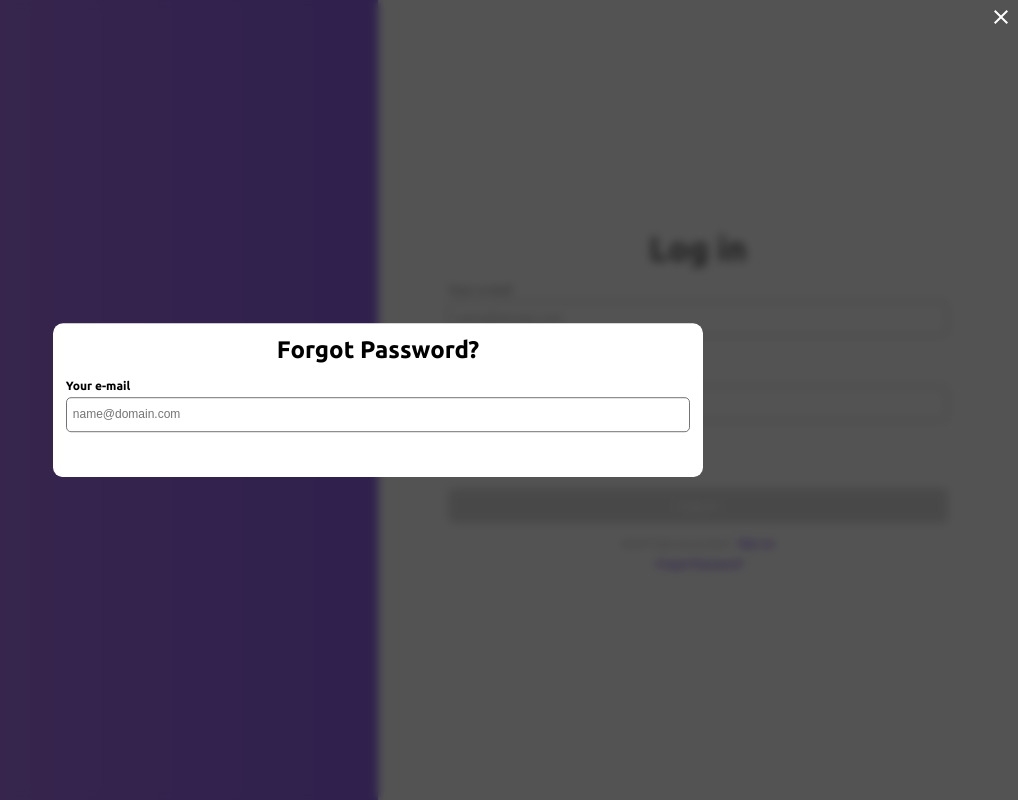
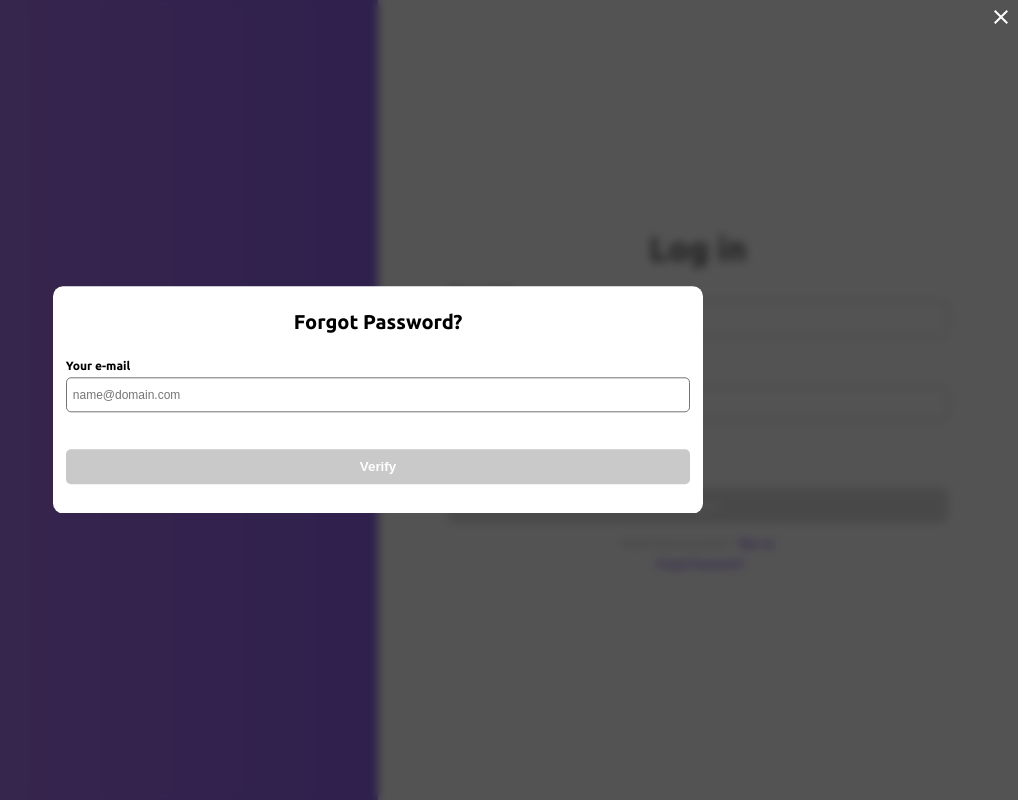
Before and after one commit to DevelopedBy-Siva/chat-with-me, a React (Create React App) app in the folder Web-App/: page /sign-in/forgot-password in a window 1280 px wide. Shown: the whole page, without its empty margins (262-1280 px from the left). Built offline with nearby package versions, Linux system fonts and the light colour scheme.

Commit message:
React WebApp: Implement ForgotPassword Page

```diff
--- a/Web-App/src/Components/ButtonContainer.js
+++ b/Web-App/src/Components/ButtonContainer.js
@@ -6,6 +6,7 @@ export default function ButtonContainer({
   width = "100%",
   height = "35px",
   marginBottom = "15px",
+  marginTop = "none",
   borderRadius = "5px",
   ...rest
 }) {
@@ -16,6 +17,7 @@ export default function ButtonContainer({
       height={height}
       borderRadius={borderRadius}
       marginBottom={marginBottom}
+      marginTop={marginTop}
       {...rest}
     >
       {label}
@@ -29,6 +31,7 @@ const Button = styled.button`
   border-radius: ${({ borderRadius }) => borderRadius};
   border: none;
   margin-bottom: ${({ marginBottom }) => marginBottom};
+  margin-top: ${({ marginTop }) => marginTop};
   font-weight: 700;
   color: white;
   cursor: ${({ disabled, isLoading }) =>
--- /dev/null
+++ b/Web-App/src/Components/ForgotPassword_ChangePassword.js
@@ -0,0 +1,5 @@
+import React from "react";
+
+export default function ForgotPassword_ChangePassword() {
+  return <div>ForgotPassword_ChangePassword</div>;
+}
--- /dev/null
+++ b/Web-App/src/Components/ForgotPassword_Home.js
@@ -0,0 +1,97 @@
+import { useRef, useEffect } from "react";
+import styled from "styled-components";
+import ButtonContainer from "../components/ButtonContainer";
+import InputContainer from "../components/InputContainer";
+import { FORGOT_PSWD_SCREEN as SCREEN } from "../utils/Screens";
+import {
+  AllowedInputFields,
+  emailValidation,
+  inputChanges,
+  validationColor,
+  errorVisibility,
+} from "../utils/InputHandler";
+
+export default function ForgotPassword_Home({
+  verify,
+  serverResponse,
+  info,
+  setInfo,
+  btnActive,
+  setBtnActive,
+}) {
+  const emailInputRef = useRef(null);
+  const emailErrorRef = useRef(null);
+
+  useEffect(() => {
+    emailInputRef.current.focus();
+  }, []);
+
+  useEffect(() => {
+    const { email } = info;
+    const { isValid, message } = emailValidation(email);
+
+    if (email) {
+      const { error } = validationColor;
+
+      if (isValid) errorVisibility(emailInputRef, emailErrorRef);
+      else errorVisibility(emailInputRef, emailErrorRef, error, error, message);
+    }
+    isValid ? setBtnActive(false) : setBtnActive(true);
+  }, [info.email]);
+
+  const handleInputChange = (e, type) => {
+    const allowedFields = [
+      AllowedInputFields.EMAIL,
+      AllowedInputFields.PASSWORD,
+      AllowedInputFields.CONFIRM_PASSWORD,
+    ];
+    const data = inputChanges(e, type, info, allowedFields);
+    setInfo(data);
+  };
+
+  const handleBtnSubmit = () => {
+    return serverResponse.loading ? true : btnActive;
+  };
+
+  return (
+    <Container>
+      <Title>Forgot Password?</Title>
+      <Form onSubmit={(e) => verify(e, SCREEN.VEIRFY_CODE)}>
+        <InputContainer
+          title="Your e-mail"
+          inputRef={emailInputRef}
+          errorRef={emailErrorRef}
+          placeholder="name@domain.com"
+          name="email"
+          type="email"
+          spellCheck="false"
+          autoComplete="off"
+          disabled={serverResponse.loading}
+          errorMessage={serverResponse.error}
+          onInput={(e) => handleInputChange(e, "email")}
+        />
+        <ButtonContainer
+          type="submit"
+          label="Verify"
+          marginTop="5px"
+          marginBottom="10px"
+          disabled={handleBtnSubmit()}
+        />
+      </Form>
+    </Container>
+  );
+}
+
+const Container = styled.div`
+  width: 100%;
+`;
+
+const Form = styled.form``;
+
+const Title = styled.h1`
+  text-align: center;
+  font-weight: 700;
+  font-size: 20px;
+  margin-bottom: 25px;
+  margin-top: 5px;
+`;
--- /dev/null
+++ b/Web-App/src/Components/ForgotPassword_Verify.js
@@ -0,0 +1,50 @@
+import React, { useState } from "react";
+import styled from "styled-components";
+import ButtonContainer from "./ButtonContainer";
+
+export default function ForgotPassword_Verify() {
+  const [code, setCode] = useState([0, 0, 0, 0, 0]);
+
+  return (
+    <Container>
+      <Title>Forgot Password?</Title>
+      <InputTitle>Enter the verification code sent to your email</InputTitle>
+      <InputContainer>
+        {code.map((box) => (
+          <InputBox />
+        ))}
+      </InputContainer>
+      <ButtonContainer label="Verify" />
+    </Container>
+  );
+}
+
+const Container = styled.div`
+  width: 100%;
+`;
+
+const Title = styled.h1`
+  text-align: center;
+  font-weight: 700;
+  font-size: 20px;
+  margin-bottom: 25px;
+  margin-top: 5px;
+`;
+
+const InputTitle = styled.h1`
+  font-size: 12px;
+  font-weight: 700;
+`;
+
+const InputContainer = styled.div`
+  width: 100%;
+  display: grid;
+  grid-template-columns: repeat(5, 1fr);
+  gap: 10px;
+  grid-auto-rows: minmax(20px, auto);
+`;
+
+const InputBox = styled.input`
+  display: block;
+  height: 50px;
+`;
--- a/Web-App/src/Components/InputContainer.js
+++ b/Web-App/src/Components/InputContainer.js
@@ -5,13 +5,14 @@ export default function InputContainer({
   placeholderRef,
   inputRef,
   errorRef,
+  errorMessage,
   ...rest
 }) {
   return (
     <Container>
       <InputHeading>{title}</InputHeading>
       <InputBox ref={inputRef} {...rest} />
-      <InputErrorMessage ref={errorRef}></InputErrorMessage>
+      <InputErrorMessage ref={errorRef}>{errorMessage}</InputErrorMessage>
     </Container>
   );
 }
--- a/Web-App/src/Components/ModalContainer.js
+++ b/Web-App/src/Components/ModalContainer.js
@@ -47,7 +47,7 @@ const Overlay = styled.button`
 `;
 
 const Box = styled.div`
-  padding: 0.8rem;
+  padding: 1.2rem 0.8rem;
   border-radius: 10px;
   background: white;
   position: absolute;
--- a/Web-App/src/pages/ForgotPassword.js
+++ b/Web-App/src/pages/ForgotPassword.js
@@ -1,62 +1,91 @@
-import { useState, useRef } from "react";
-import styled from "styled-components";
-import InputContainer from "../components/InputContainer";
+import axios from "axios";
+import { useState } from "react";
+import ForgotPassword_ChangePassword from "../components/ForgotPassword_ChangePassword";
+import ForgotPassword_Home from "../components/ForgotPassword_Home";
+import ForgotPassword_Verify from "../components/ForgotPassword_Verify";
 import Modal from "../components/ModalContainer";
+import { FORGOT_PSWD_SCREEN as SCREEN } from "../utils/Screens";
 
 export default function ForgotPassword() {
-  const [email, setEmail] = useState(null);
+  const [serverResponse, setServerResponse] = useState({
+    loading: false,
+    error: null,
+  });
+  const [activeScreen, setActiveScreen] = useState(SCREEN.HOME);
+  const [info, setInfo] = useState({
+    email: null,
+    password: null,
+    confirmPassword: null,
+  });
+  const [btnActive, setBtnActive] = useState(true);
 
-  const emailInputRef = useRef(null);
-  const inputPlaceholderRef = useRef(null);
-  const errorRef = useRef(null);
+  const handleVerification = (e, screen = SCREEN.HOME) => {
+    e.preventDefault();
 
-  const handleInputChange = (e, type) => {
-    const value = e.target.value;
-    switch (type) {
-      case "email":
-        email = value.toLowerCase();
-        break;
+    setServerResponse({
+      loading: true,
+      error: null,
+    });
+
+    const URL = process.env.REACT_APP_API_BASEURL;
+    axios
+      .get(URL)
+      .then(() => {
+        setActiveScreen(screen);
+        setServerResponse({
+          loading: false,
+          error: null,
+        });
+      })
+      .catch(() => {
+        setServerResponse({
+          loading: false,
+          error: "ERROR MESSAGE",
+        });
+      });
+  };
+
+  const handleActiveScreen = () => {
+    const { HOME, VEIRFY_CODE, CNG_PSWD } = SCREEN;
+
+    switch (activeScreen) {
+      case HOME:
+        return (
+          <ForgotPassword_Home
+            verify={handleVerification}
+            serverResponse={serverResponse}
+            info={info}
+            setInfo={setInfo}
+            btnActive={btnActive}
+            setBtnActive={setBtnActive}
+          />
+        );
+      case VEIRFY_CODE:
+        return (
+          <ForgotPassword_Verify
+            verify={handleVerification}
+            serverResponse={serverResponse}
+            inof={info}
+            setInfo={setInfo}
+            btnActive={btnActive}
+            setBtnActive={setBtnActive}
+          />
+        );
+      case CNG_PSWD:
+        return (
+          <ForgotPassword_ChangePassword
+            verify={handleVerification}
+            serverResponse={serverResponse}
+            info={info}
+            setInfo={setInfo}
+            btnActive={btnActive}
+            setBtnActive={setBtnActive}
+          />
+        );
       default:
         break;
     }
-    setEmail(email);
   };
 
-  return (
-    <Modal isNavigate={true}>
-      <Container>
-        <Title>Forgot Password?</Title>
-        <Form>
-          <InputContainer
-            title="Your e-mail"
-            placeholderRef={inputPlaceholderRef}
-            inputRef={emailInputRef}
-            errorRef={errorRef}
-            placeholder="name@domain.com"
-            name="email"
-            type="email"
-            spellCheck="false"
-            autoComplete="off"
-            // disabled={serverData.loading}
-            onInput={(e) => handleInputChange(e, "email")}
-          />
-        </Form>
-      </Container>
-    </Modal>
-  );
+  return <Modal isNavigate={true}>{handleActiveScreen()}</Modal>;
 }
-
-const Container = styled.div`
-  width: 100%;
-`;
-
-const Form = styled.form``;
-
-const Title = styled.h1`
-  text-align: center;
-  font-weight: 700;
-  font-size: 24px;
-  margin-bottom: 15px;
-`;
-
-const SubmitBtn = styled.button``;
--- a/Web-App/src/pages/SignIn.js
+++ b/Web-App/src/pages/SignIn.js
@@ -9,6 +9,7 @@ import {
   validationColor,
   inputChanges,
   AllowedInputFields,
+  errorVisibility,
 } from "../utils/InputHandler";
 import AppLogo from "../components/AppLogo";
 import UserInputContainer from "../components/InputContainer";
@@ -32,10 +33,7 @@ export default function SignIn() {
   const [serverData, setServerData] = useState({
     loading: false,
     response: null,
-    error: {
-      code: null,
-      desc: null,
-    },
+    error: null,
   });
 
   // Focus on Email Input box on page startup
@@ -50,28 +48,28 @@ export default function SignIn() {
     const emailValid = validateEmail(email);
     const passwordValid = validatePassword(password);
 
+    const { error } = validationColor;
     // Remove/ Add input error messages from the DOM
     if (email) {
-      if (emailValid.isValid)
-        handleErrorVisibility(emailInputRef, emailErrorRef);
+      if (emailValid.isValid) errorVisibility(emailInputRef, emailErrorRef);
       else
-        handleErrorVisibility(
+        errorVisibility(
           emailInputRef,
           emailErrorRef,
-          validationColor.error,
-          validationColor.error,
+          error,
+          error,
           emailValid.message
         );
     }
     if (password) {
       if (passwordValid.isValid)
-        handleErrorVisibility(passwordInputRef, passwordErrorRef);
+        errorVisibility(passwordInputRef, passwordErrorRef);
       else
-        handleErrorVisibility(
+        errorVisibility(
           passwordInputRef,
           passwordErrorRef,
-          validationColor.error,
-          validationColor.error,
+          error,
+          error,
           passwordValid.message
         );
     }
@@ -79,18 +77,6 @@ export default function SignIn() {
     if (emailValid.isValid && passwordValid.isValid) setBtnActive(false);
     else setBtnActive(true);
   }, [loginInfo]);
-
-  const handleErrorVisibility = (
-    inputRef,
-    errorRef,
-    txtColor = validationColor.success,
-    borderColor = validationColor.success,
-    errorMsg = null
-  ) => {
-    inputRef.current.style.color = txtColor;
-    inputRef.current.style.border = `1px solid ${borderColor}`;
-    errorRef.current.innerText = errorMsg;
-  };
 
   const handleInputChange = (e, type) => {
     const allowedFields = [
@@ -128,10 +114,7 @@ export default function SignIn() {
           ...serverData,
           loading: false,
           response: null,
-          error: {
-            code: "",
-            desc: "",
-          },
+          error: "Error Message",
         });
       });
   };
@@ -241,6 +224,7 @@ const LogoContainer = styled.div`
 
   @media (max-width: 728px) {
     position: fixed;
+    padding: 0;
     height: 20vh;
     width: 100%;
     max-width: 100%;
--- a/Web-App/src/utils/InputHandler.js
+++ b/Web-App/src/utils/InputHandler.js
@@ -78,3 +78,15 @@ export const validationColor = {
   success: "#737373",
   error: "red",
 };
+
+export const errorVisibility = (
+  inputRef,
+  errorRef,
+  txtColor = validationColor.success,
+  borderColor = validationColor.success,
+  errorMsg = null
+) => {
+  inputRef.current.style.color = txtColor;
+  inputRef.current.style.border = `1px solid ${borderColor}`;
+  errorRef.current.innerText = errorMsg;
+};
--- /dev/null
+++ b/Web-App/src/utils/Screens.js
@@ -0,0 +1,5 @@
+export const FORGOT_PSWD_SCREEN = {
+  HOME: "HOME",
+  VEIRFY_CODE: "VERIFY_CODE",
+  CNG_PSWD: "CNG_PSWD",
+};
```
